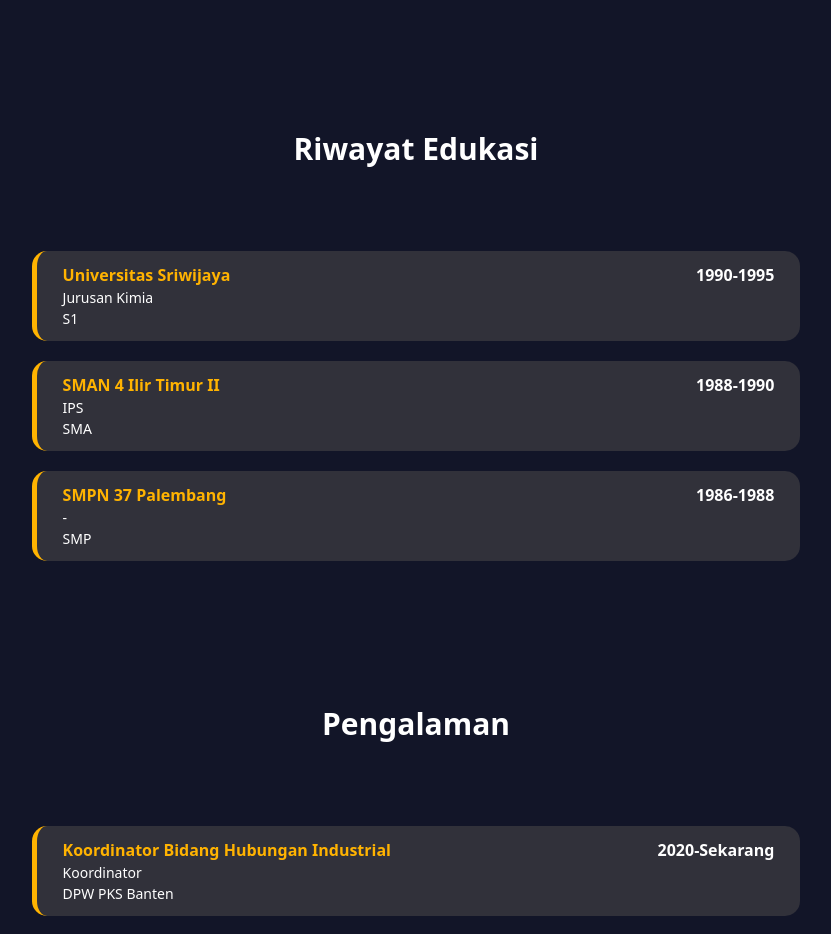
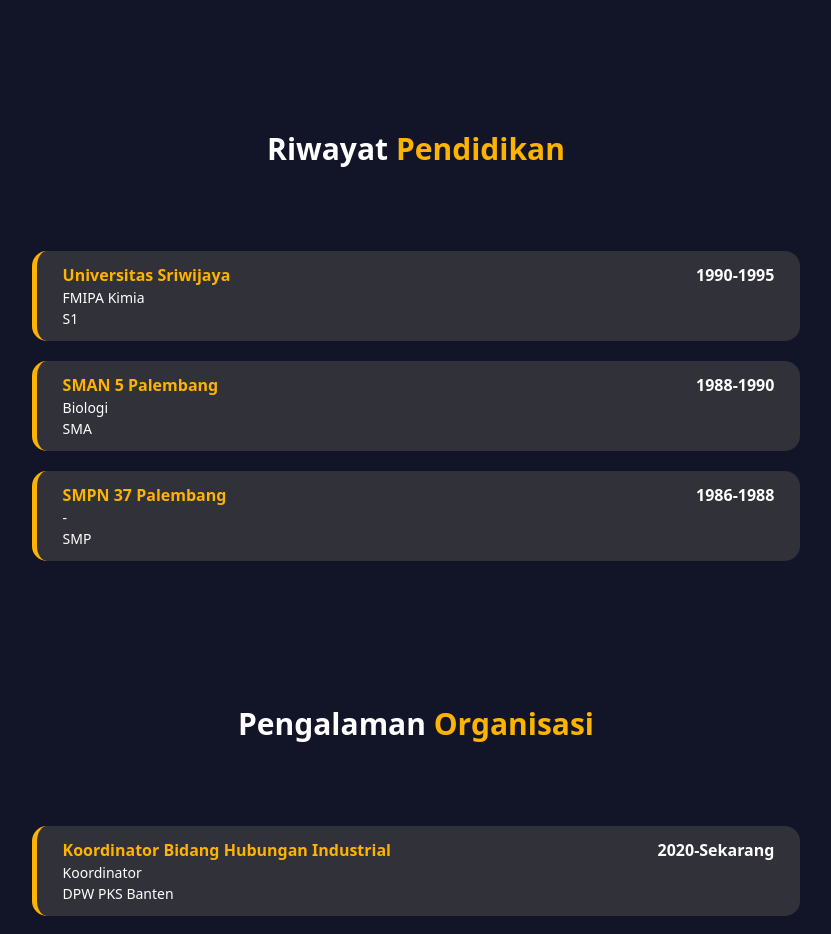
Before and after one commit to MrPolloo/LandingPage-Ayah, a Next.js app: page / in a window 1280 px wide. Shown: the part 4460-5394 px from the top of the page, without its empty margins (224-1055 px from the left). Built offline with nearby package versions, Linux system fonts and the light colour scheme.

Commit message:
Update Dikit Data Sm Text

```diff
--- a/src/components/Data/EduData.js
+++ b/src/components/Data/EduData.js
@@ -3,14 +3,14 @@
         id: '1',
         tempat: 'Universitas Sriwijaya',
         tingkatan: 'S1',
-        jurusan: 'Jurusan Kimia',
+        jurusan: 'FMIPA Kimia',
         tahun: '1990-1995'
     },
     {
         id: '2',
-        tempat: 'SMAN 4 Ilir Timur II',
+        tempat: 'SMAN 5 Palembang',
         tingkatan: 'SMA',
-        jurusan: 'IPS',
+        jurusan: 'Biologi',
         tahun: '1988-1990'
     },
     {
--- a/src/pages/index.js
+++ b/src/pages/index.js
@@ -154,7 +154,7 @@
       <ImageSlider slides={SliderData}/>
       <span className={styles.anchorKegiatan} id='kegiatan'/>
       <div className={styles.educationTitle}>
-        Riwayat Edukasi
+        Riwayat <div>&nbsp;Pendidikan</div>
       </div>
       <span className={styles.anchor} id='edu'/>
       <div className={styles.eduExpBox}>
@@ -165,6 +165,7 @@
       </div>
       <div className={styles.educationTitle}>
         Pengalaman
+        <div>&nbsp;Organisasi</div>
       </div>
       <span className={styles.anchor} id='exp'/>
         <div className={styles.eduExpBox}>
--- a/src/styles/Home.module.css
+++ b/src/styles/Home.module.css
@@ -162,6 +162,11 @@
   justify-content: center;
   margin: 15vh 0 10vh 0;
   font-size: 30px;
+  flex-wrap: wrap;
+}
+
+.educationTitle div {
+  color: #FFB301;
 }
 
 .eduExpBox {
```
